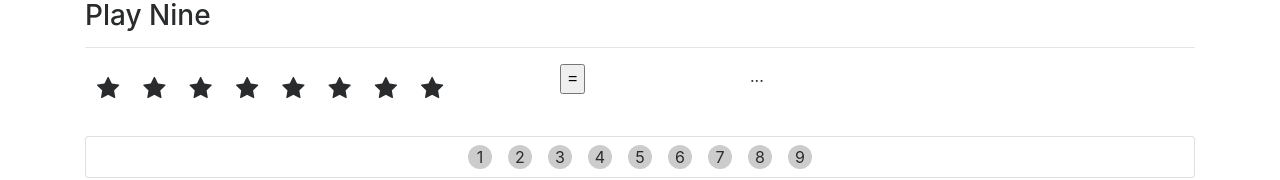
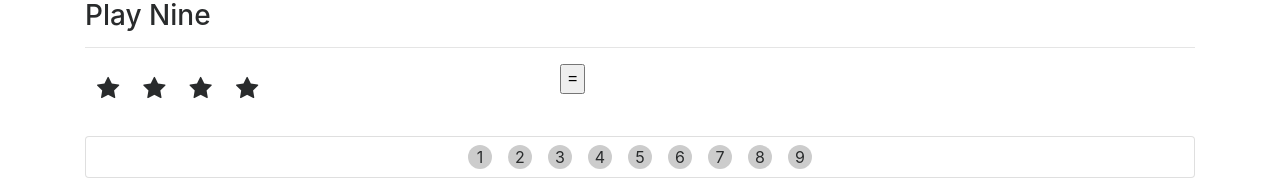
Before and after one commit to ignatiusseto/react-pluralsight, a React (Create React App) app in the folder building-game-ui/: page / in a window 1280 px wide. Shown: the top 180 px of the page. Built offline with nearby package versions, Linux system fonts and the light colour scheme.

Commit message:
selecting a number

```diff
--- a/building-game-ui/src/App.js
+++ b/building-game-ui/src/App.js
@@ -14,7 +14,7 @@
 }
 
 const Stars = (props) => {
-    const numberOfStars = 1 + Math.floor(Math.random()*9);
+    //const numberOfStars = 1 + Math.floor(Math.random()*9);
 
     // let stars = [];
 
@@ -24,7 +24,7 @@
 
     return (
         <div className="col-5">
-            {_.range(numberOfStars).map(i =>
+            {_.range(props.numberOfStars).map(i =>
                 <i key={i} className="fa fa-star"></i>
             )}
         </div>
@@ -42,19 +42,28 @@
 const Answer = (props) => {
     return (
         <div className="col-5">
-            ...
+            {props.selectedNumbers.map((number, i) =>
+                <span key={i}>{number}</span>
+            )}
         </div>
     );
 }
 
 const Numbers = (props) => {
-    // const arrayOfNumbers = _.range(1,10);
+    const numberClassName = (number) => {
+        if(props.selectedNumbers.indexOf(number) >=0) {
+            return 'selected';
+        }
+    }
 
     return(
         <div className="card text-center">
             <div>
                 {Numbers.list.map((number, i) =>
-                    <span key={i}>{number}</span>
+                    <span key={i} className={numberClassName(number)}
+                                  onClick={() => props.selectNumber(number)}>
+                        {number}
+                    </span>
                 )}
             </div>
         </div>
@@ -64,18 +73,31 @@
 Numbers.list = _.range(1,10);
 
 class Game extends Component {
+    state = {
+        selectedNumbers: [],
+        randomNumberOfStars: 1 + Math.floor(Math.random()*9),
+    };
+
+    selectNumber = (clickedNumber) => {
+        if(this.state.selectedNumbers.indexOf(clickedNumber) >=0) {return;}
+        this.setState(prevState => ({
+            selectedNumbers: prevState.selectedNumbers.concat(clickedNumber)
+        }));
+    };
+
     render(){
         return(
             <div className="container">
                 <h3>Play Nine</h3>
                 <hr />
                 <div className="row">
-                    <Stars />
+                    <Stars numberOfStars={this.state.randomNumberOfStars} />
                     <Button />
-                    <Answer />
+                    <Answer selectedNumbers={this.state.selectedNumbers} />
                 </div>
                 <br />
-                <Numbers />
+                <Numbers selectedNumbers={this.state.selectedNumbers}
+                         selectNumber={this.selectNumber} />
             </div>
         )
     }
```
